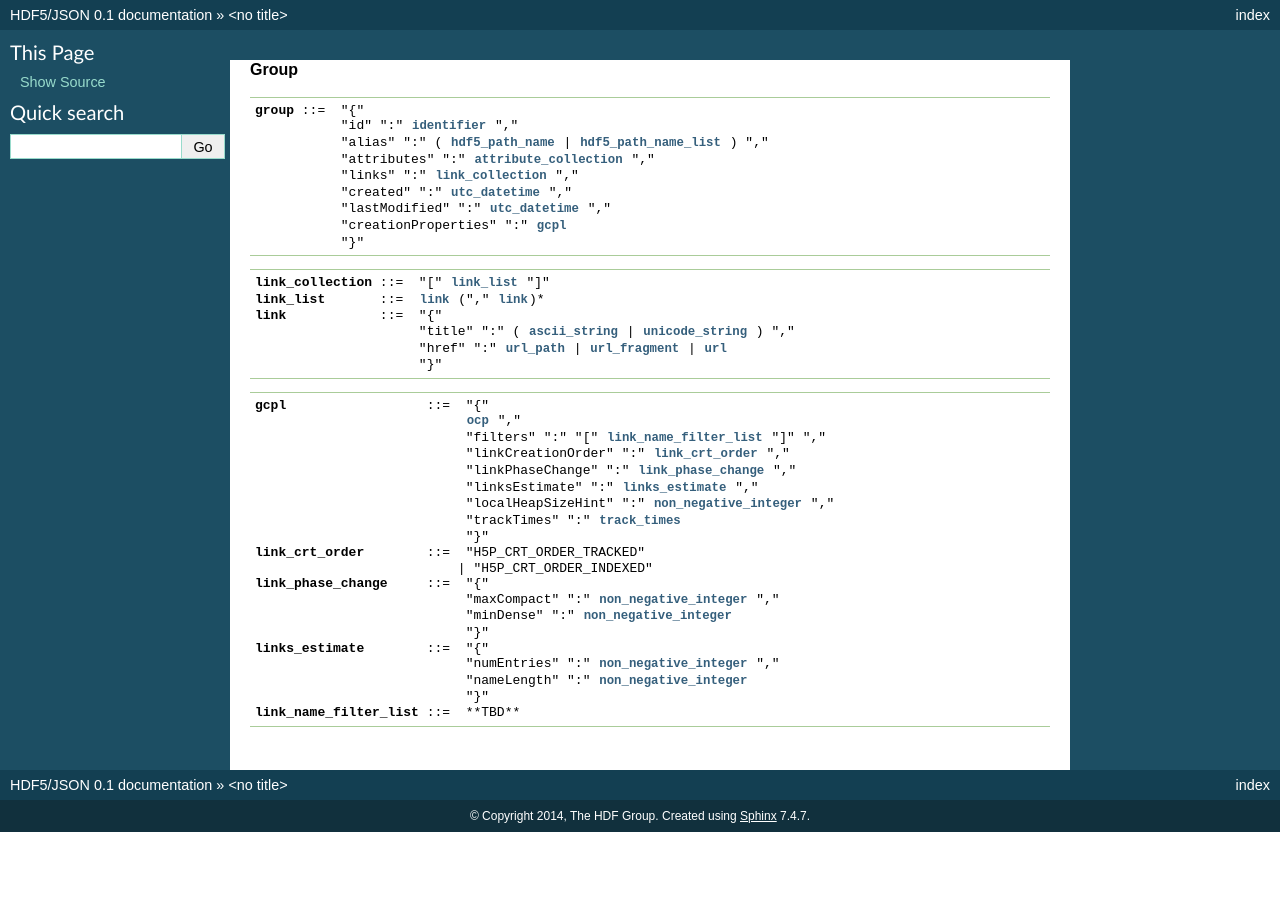
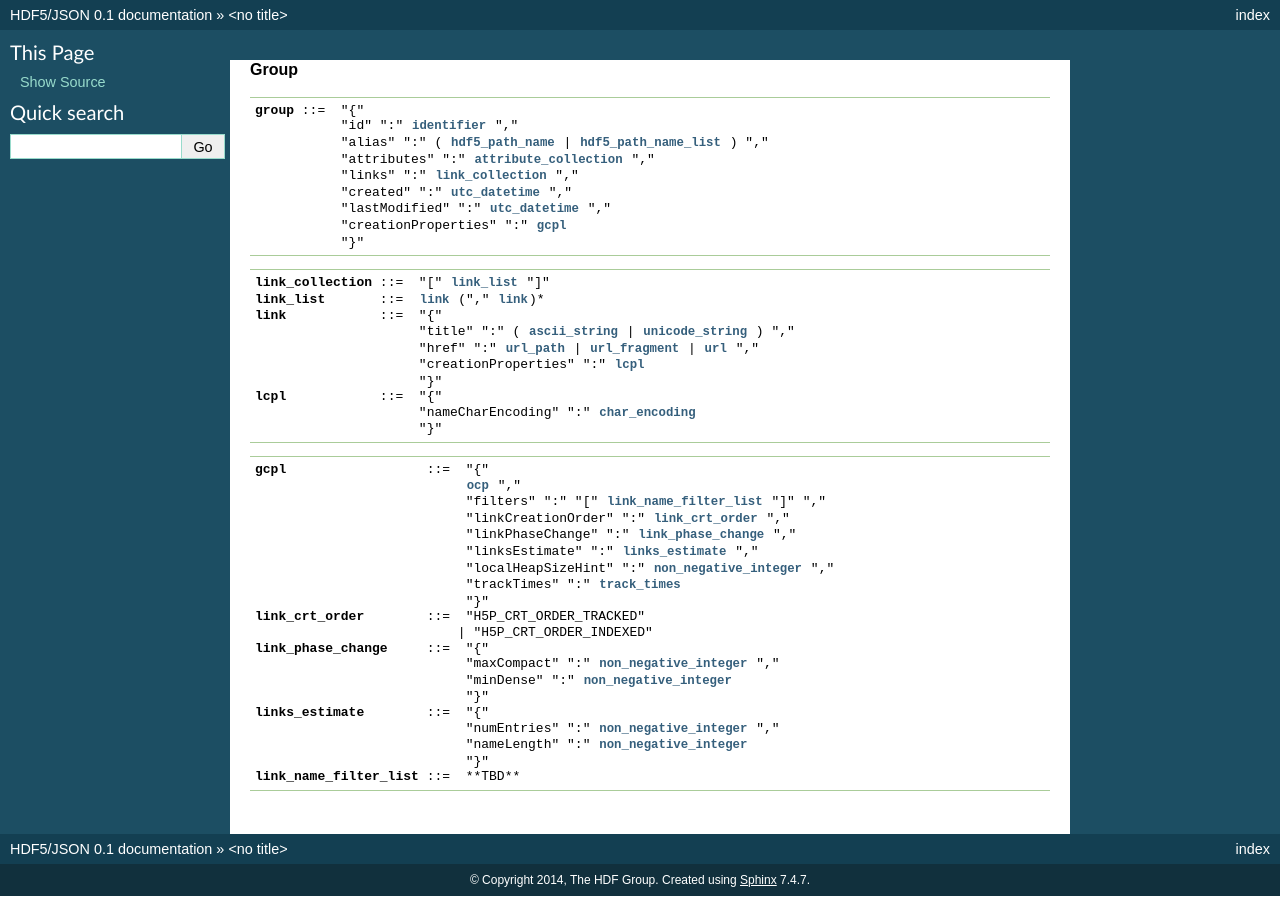
Before and after one commit to HDFGroup/hdf5-json, a Sphinx documentation site: the page built from docs/bnf/group.rst, in a window 1280 px wide. Built offline with Sphinx 7.4.7, drawn with Linux system fonts in a browser that asks for light colours.

Commit message:
Char encoding for attribute and link names.

```diff
--- a/docs/bnf/attribute_collection.rst
+++ b/docs/bnf/attribute_collection.rst
@@ -8,5 +8,9 @@
             : "name" ":" `ascii_string` | `unicode_string` ","
 	    : "type" ":" `datatype` | `datatype_object_ref` ","
 	    : "shape" ":" `dataspace` ","
-	    : "value" ":" `json_value`
+	    : "value" ":" `json_value` ","
+            : "creationProperties" ":" `acpl`
 	    : "}"
+   acpl: "{"
+       : "nameCharEncoding" ":" `char_encoding`
+       : "}"
--- a/docs/bnf/group.rst
+++ b/docs/bnf/group.rst
@@ -16,19 +16,23 @@
    link_list: `link` ("," `link`)*
    link: "{"
        : "title" ":" ( `ascii_string` | `unicode_string` ) ","
-       : "href" ":" `url_path` | `url_fragment` | `url`
+       : "href" ":" `url_path` | `url_fragment` | `url` ","
+       : "creationProperties" ":" `lcpl`
+       : "}"
+   lcpl: "{"
+       : "nameCharEncoding" ":" `char_encoding`
        : "}"
 
 .. productionlist::
    gcpl: "{"
-      : `ocp` ","
-      : "filters" ":" "[" `link_name_filter_list` "]" ","
-      : "linkCreationOrder" ":" `link_crt_order` ","
-      : "linkPhaseChange" ":" `link_phase_change` ","
-      : "linksEstimate" ":" `links_estimate` ","
-      : "localHeapSizeHint" ":" `non_negative_integer` ","
-      : "trackTimes" ":" `track_times`
-      : "}"
+       : `ocp` ","
+       : "filters" ":" "[" `link_name_filter_list` "]" ","
+       : "linkCreationOrder" ":" `link_crt_order` ","
+       : "linkPhaseChange" ":" `link_phase_change` ","
+       : "linksEstimate" ":" `links_estimate` ","
+       : "localHeapSizeHint" ":" `non_negative_integer` ","
+       : "trackTimes" ":" `track_times`
+       : "}"
    link_crt_order: "H5P_CRT_ORDER_TRACKED"
                  :| "H5P_CRT_ORDER_INDEXED"
    link_phase_change: "{"
```
